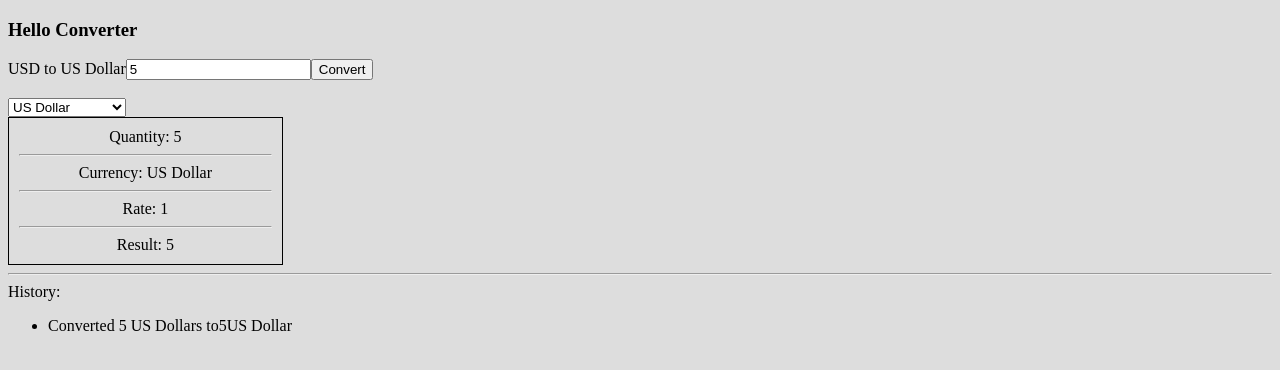
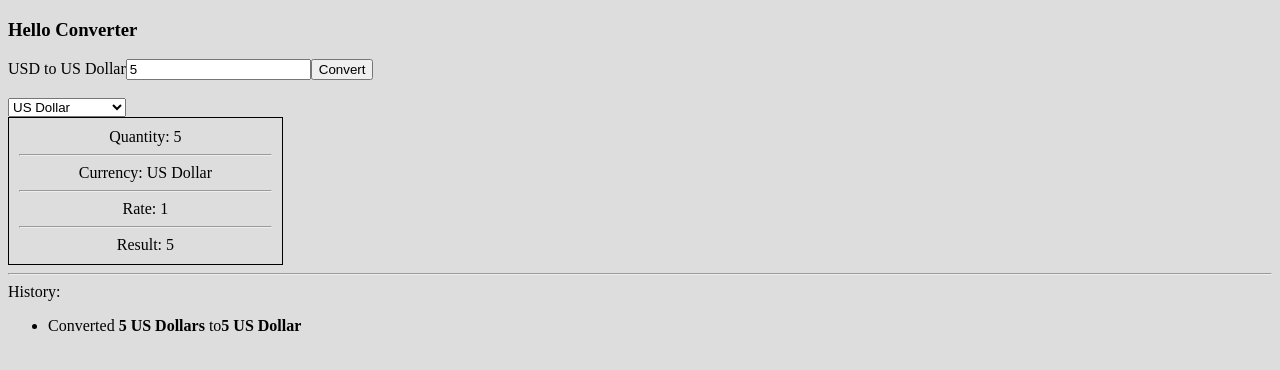
Before and after one commit to esantini/Currencies, a React app: page / in a window 1280 px wide. Both pictures are taken after typing "5" into the empty fields and a click on the button "Convert". Shown: the top 370 px of the page. Built offline with nearby package versions, Linux system fonts and the light colour scheme; the HTML template or start-up script is replaced by a standard one.

Commit message:
Improve History Style

```diff
--- a/src/client/app/containers/HistoryList.tsx
+++ b/src/client/app/containers/HistoryList.tsx
@@ -24,9 +24,13 @@ class HistoryList extends React.Component<IProps> {
 		return this.props.history.map((record) => {
 				return (
 					<li key={ record.date.getTime() } >
-						Converted {record.currentInput} US Dollars to
-						{record.rateSelected.rate * record.currentInput }
-						{record.rateSelected.name}
+						Converted
+						<strong> {record.currentInput} US Dollars </strong>
+						to
+						<strong>
+							{ Math.round(record.rateSelected.rate * record.currentInput * 100) / 100 + " " }
+							{ record.rateSelected.name }
+						</strong>
 					</li>
 				);
 			},
```
